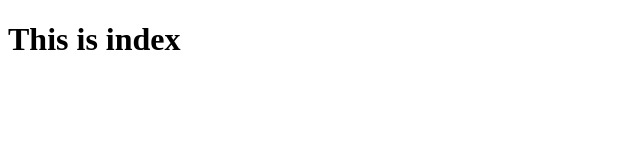
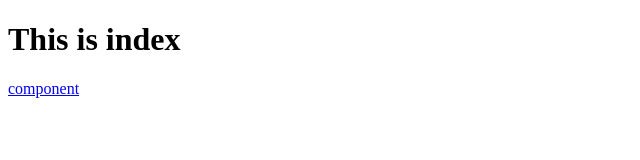
Before and after one commit to surajsk-dev/Portfolio, a plain HTML site: page index.html in a window 1280 px wide. Shown: the full height of the page, 0-640 px from the left. Drawn offline with Linux system fonts and the light colour scheme.

Commit message:
refractor:added anchor tag

```diff
--- a/index.html
+++ b/index.html
@@ -7,6 +7,7 @@
 </head>
 <body>
     <h1>This is index</h1>
+    <a href="/lib/component.html">component</a>
 
 </body>
 </html>
```
